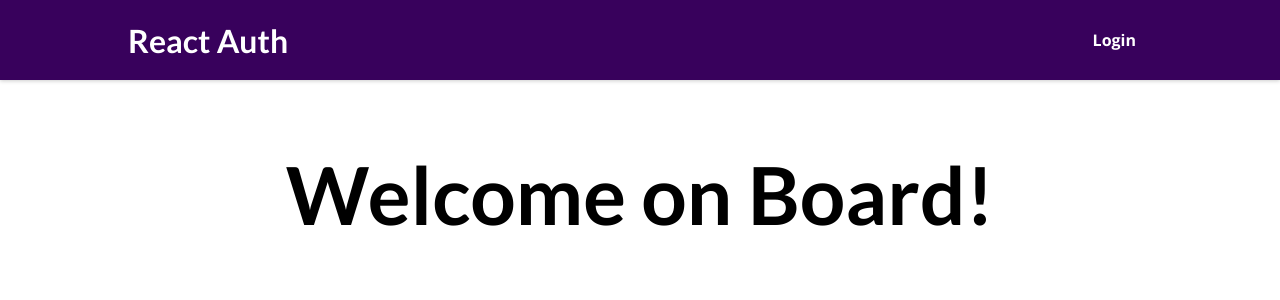
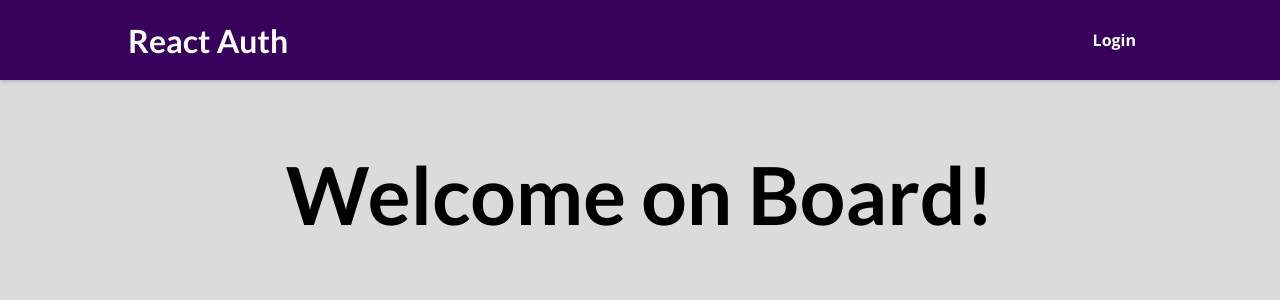
Before and after one commit to Omar-Hosny1/Authentication-using-firebase, a React (Create React App) app: page / in a window 1280 px wide. Shown: the top 300 px of the page. Built offline with nearby package versions, Linux system fonts and the light colour scheme.

Commit message:
Background Changed

```diff
--- a/src/index.css
+++ b/src/index.css
@@ -1,12 +1,13 @@
-@import url('https://fonts.googleapis.com/css2?family=Lato:wght@700&family=Open+Sans:wght@400;700&display=swap');
+@import url("https://fonts.googleapis.com/css2?family=Lato:wght@700&family=Open+Sans:wght@400;700&display=swap");
 
 * {
   box-sizing: border-box;
 }
 
 body {
-  font-family: 'Open Sans', 'Lato', sans-serif;
+  font-family: "Open Sans", "Lato", sans-serif;
   margin: 0;
+  background-color: rgb(219, 219, 219);
 }
 
 h1,
@@ -15,5 +16,5 @@ h3,
 h4,
 h5,
 h6 {
-  font-family: 'Lato', sans-serif;
+  font-family: "Lato", sans-serif;
 }
```
Also changed, not shown: 1 other file (tests, documents, lock files or other folders).
